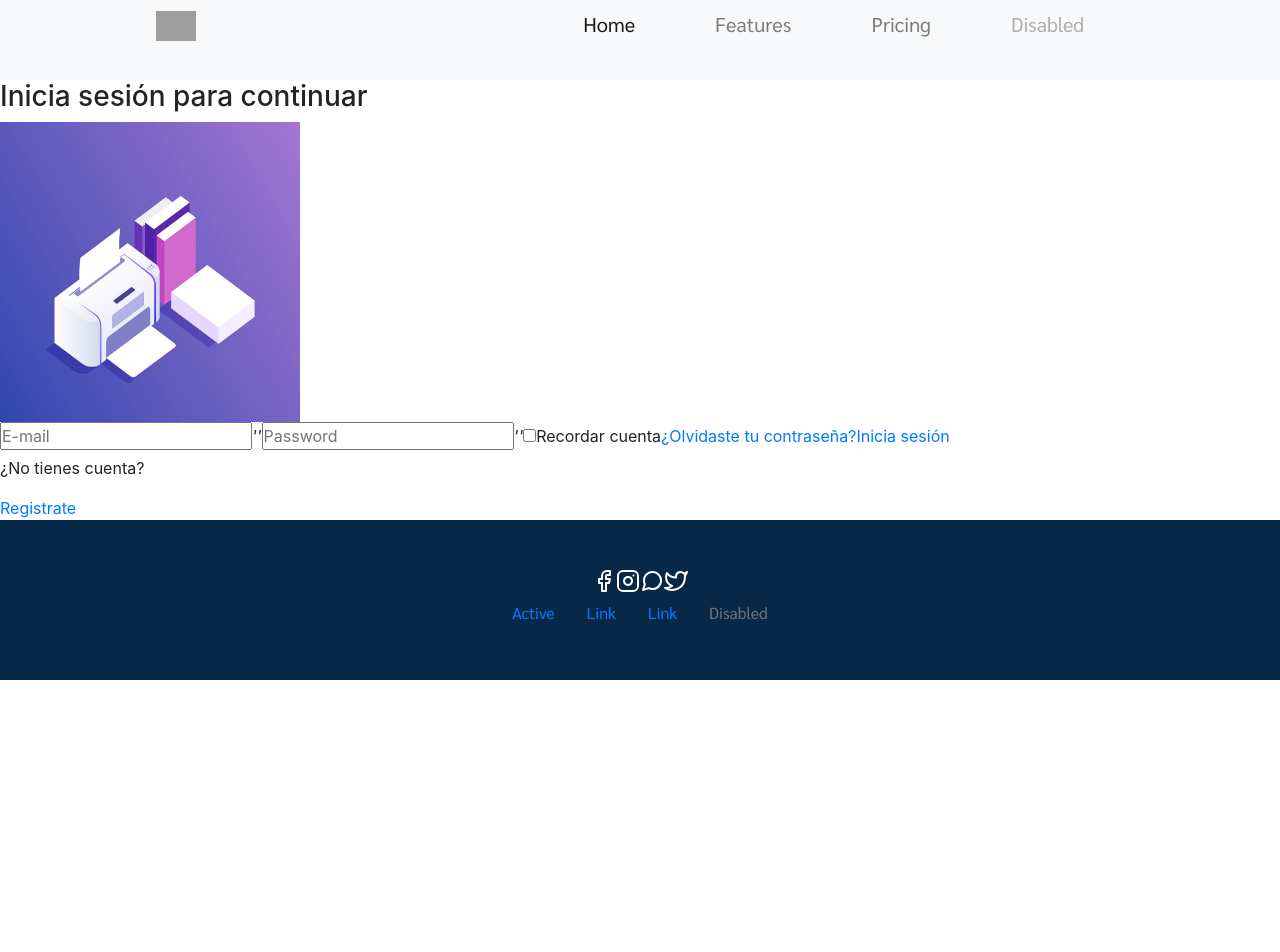
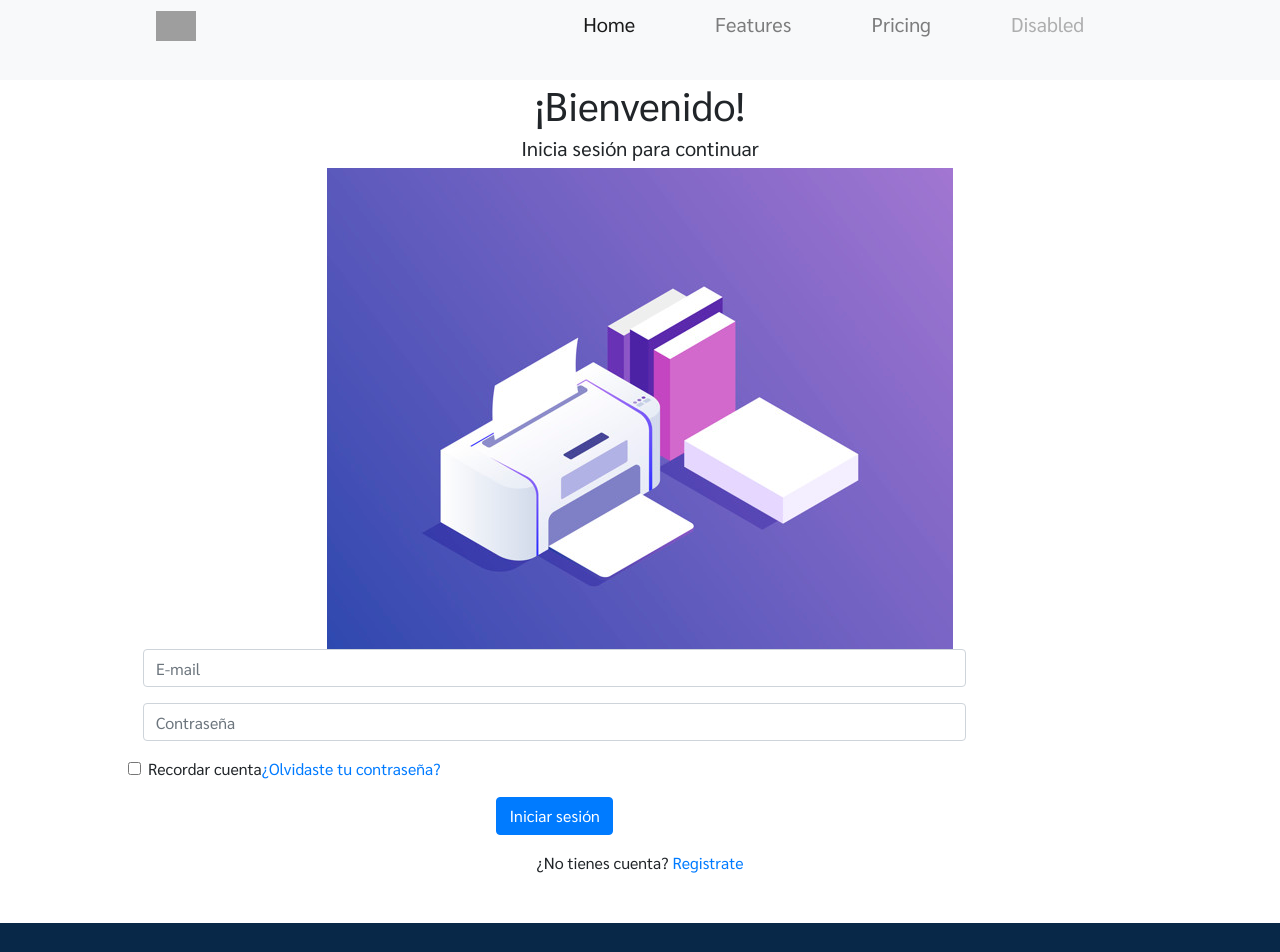
Before and after one commit to mariegarciaor/quot-app, a React (Create React App) app: page /LogIn in a window 1280 px wide. Shown: the top 952 px of the page. Before the commit the page ends 800 px from the top, so only its background shows below. Built offline with nearby package versions, Linux system fonts and the light colour scheme; grey boxes are pictures that could not be loaded.

Commit message:
Se completaron las páginas del Home
LogIn
Register
WelcomeNew
WelcomeUser

```diff
--- a/src/pages/Home/LogIn.js
+++ b/src/pages/Home/LogIn.js
@@ -5,7 +5,59 @@ import BigLogo from '../../styles/images/BigLogo.jpg';
 const LogIn = () => {
 
     return (
-      <div>
+      <div class="container">
+        <div>
+          <h1>¡Bienvenido!</h1>
+          <h5>Inicia sesión para continuar</h5>
+          <img src={BigLogo}/>
+        </div>
+
+        <form>
+          <div class="form-group row">
+            <div class="col-sm-10">
+              <input type="email" class="form-control" id="inputEmail3" placeholder="E-mail"/>
+            </div>
+          </div>
+
+          <div class="form-group row">
+            <div class="col-sm-10">
+              <input type="password" class="form-control" id="inputPassword3" placeholder="Contraseña"/>
+            </div>
+          </div>
+
+          <div class="form-group row">
+            <div class="form-check">
+              <input class="form-check-input" type="checkbox" id="gridCheck1"/>
+              <label class="form-check-label" for="gridCheck1">
+                Recordar cuenta
+              </label>
+            </div>
+            <div>
+              <a href="/ComingSoon">¿Olvidaste tu contraseña?</a>
+            </div>
+          </div>
+
+          <div class="form-group row">
+            <div class="col-sm-10">
+              <a href="/QuoteStart" class="btn btn-primary">Iniciar sesión</a>
+            </div>
+          </div>
+
+          <div>
+            <p>¿No tienes cuenta? <a href="/Register">Registrate</a></p>
+          </div>
+
+
+        </form>
+
+
+
+      </div>
+
+    )
+}
+
+{/* <div>
               <div>
                 <h3>Inicia sesión para continuar </h3>
                 <img className="#" src={BigLogo} alt="Logo Quot" style={{width: 300, height: 300}}/>
@@ -26,8 +78,6 @@ const LogIn = () => {
                 <p>¿No tienes cuenta?</p>
                 <Link to="/Register" className="">Registrate</Link>
             </div>
-      </div>
-    )
-}
+      </div> */}
 
 export default LogIn;
--- a/src/pages/Home/Register.js
+++ b/src/pages/Home/Register.js
@@ -5,13 +5,15 @@ import {Link} from 'react-router-dom';
 const Register = () => {
 
     return (
-        <div>
-            <div class="container">
+        <div class="container">
+            <div>
+                <h1>¡Bienvenido!</h1>
                 <h3>Registra tus datos para crear tu cuenta</h3>
                 <img src="https://encrypted-tbn0.gstatic.com/images?q=tbn%3AANd9GcRLY88f6-_nxcyHWFXH_fqhqtjLLYmnGoMv1oXJOF4luqEbA7rW&usqp=CAU" alt="register-image"></img>
             </div>
-            <form class="container">
+            <form>
                 <div class="form-row">
+                    <h3></h3>
                     <div class="form-group col-md-6">
                     <label for="inputEmail4">Email</label>
                     <input type="email" class="form-control" id="inputEmail4"/>
--- a/src/pages/Home/WelcomeNew.js
+++ b/src/pages/Home/WelcomeNew.js
@@ -5,7 +5,7 @@ import BigLogo from '../../styles/images/BigLogo.jpg';
 const WelcomeNew = () => {
 
     return (
-        <div>
+        <div class="container">
             <div>
                 <h1>¡Bienvenido!</h1>
                 <img className="#" src={ BigLogo } alt="Logo-Quot" style={{width: 300, height: 300}}/>
@@ -16,7 +16,7 @@ const WelcomeNew = () => {
                 <br/>
                 <Link to="/Login" className="">Inicia Sesión</Link>
                 <br/>
-                <Link to="/QuoteMaker" className="">Continua como invitado</Link>
+                <Link to="/QuoteStart" className="">Continua como invitado</Link>
             </div>
         </div>
     )
--- a/src/pages/Home/WelcomeUser.js
+++ b/src/pages/Home/WelcomeUser.js
@@ -5,9 +5,9 @@ import {Link} from 'react-router-dom';
 const WelcomeUser = () => {
 
     return (
-        <div>
+        <div class="container">
             <div>
-                <h3>¡Hola</h3>
+                <h3>¡Hola!</h3>
                 <img className="#" src={BigLogo} alt="Logo Quot" style={{width: 300, height: 300}}/>
                 <p>¿Te gustaria hacer un pedido?</p>
             </div>
```
